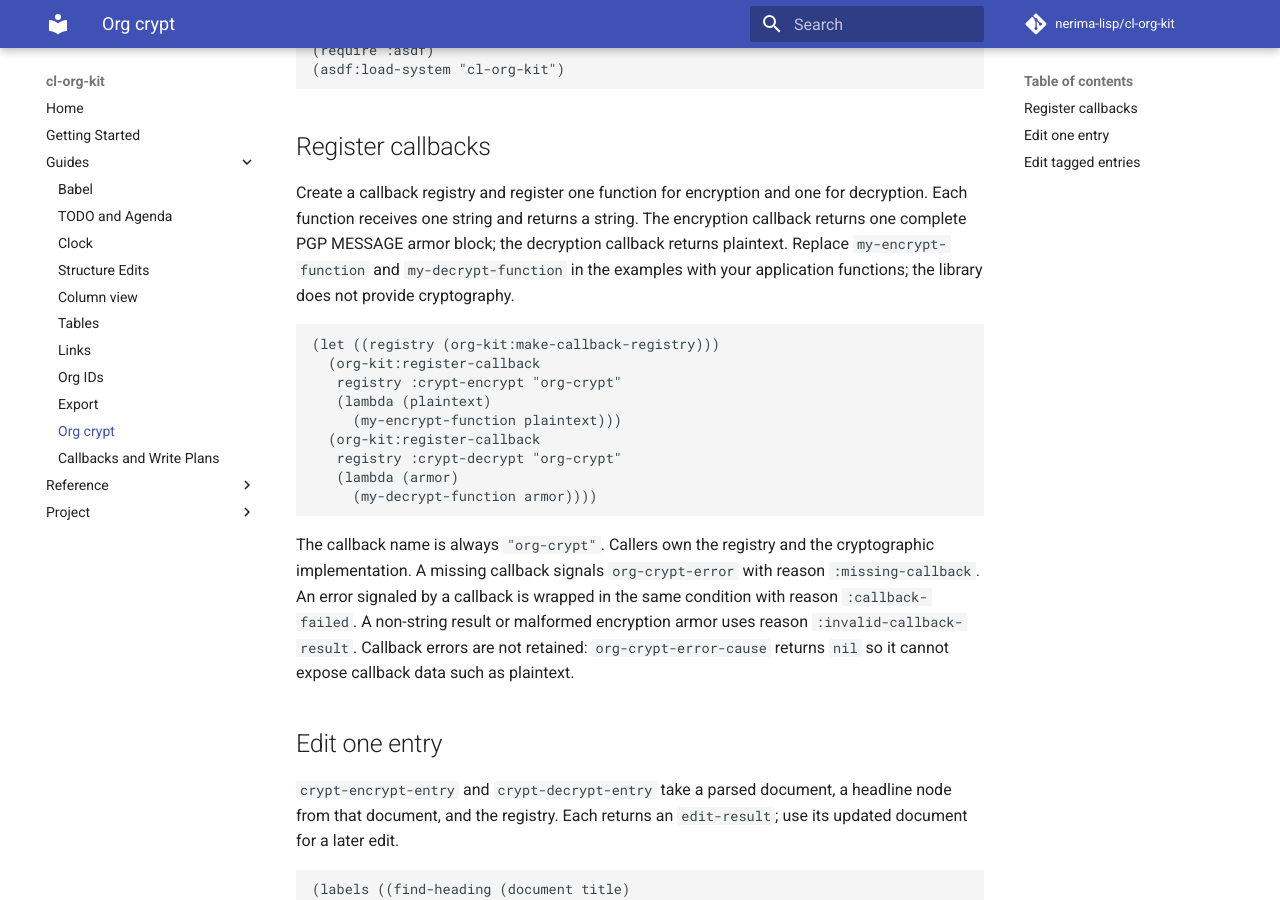
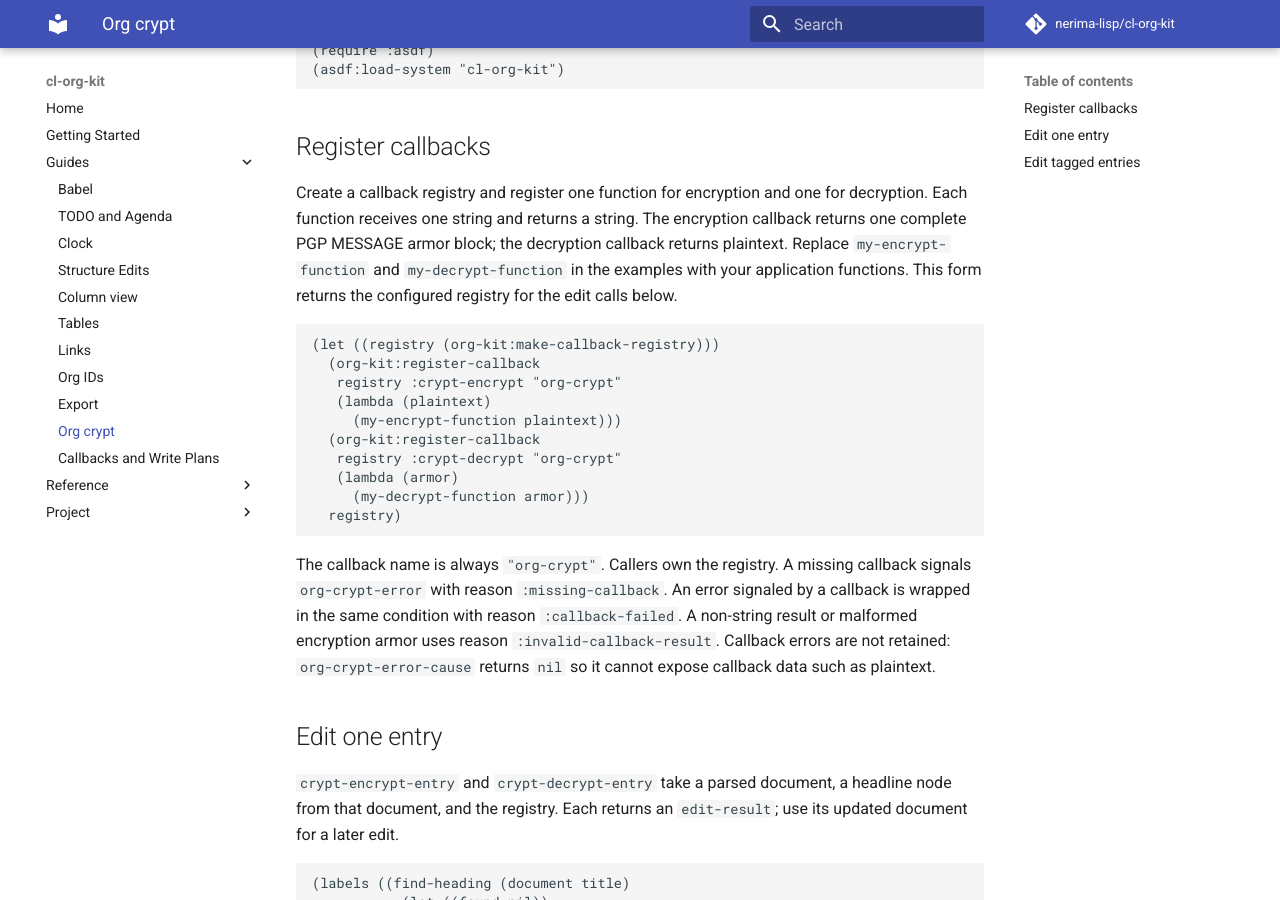
Before and after one commit to nerima-lisp/cl-org-kit, an MkDocs documentation site: the page built from docs/src/guides/crypt.md, in a window 1280 px wide and 900 px high, scrolled down 335 px. Built offline with MkDocs 1.6.1 and Material for MkDocs 9.7.7, drawn with Linux system fonts in a browser that asks for light colours; comment, search, counter and statistics services are not loaded; some of the changed text lies outside the part shown.

Commit message:
docs: clarify crypt guide behavior

````diff
--- a/docs/src/guides/crypt.md
+++ b/docs/src/guides/crypt.md
@@ -11,7 +11,7 @@ For instructions on adding a checkout and its dependencies to the ASDF source re
 
 ## Register callbacks
 
-Create a callback registry and register one function for encryption and one for decryption. Each function receives one string and returns a string. The encryption callback returns one complete PGP MESSAGE armor block; the decryption callback returns plaintext. Replace `my-encrypt-function` and `my-decrypt-function` in the examples with your application functions; the library does not provide cryptography.
+Create a callback registry and register one function for encryption and one for decryption. Each function receives one string and returns a string. The encryption callback returns one complete PGP MESSAGE armor block; the decryption callback returns plaintext. Replace `my-encrypt-function` and `my-decrypt-function` in the examples with your application functions. This form returns the configured registry for the edit calls below.
 
 ```lisp
 (let ((registry (org-kit:make-callback-registry)))
@@ -22,10 +22,11 @@ Create a callback registry and register one function for encryption and one for
   (org-kit:register-callback
    registry :crypt-decrypt "org-crypt"
    (lambda (armor)
-     (my-decrypt-function armor))))
+     (my-decrypt-function armor)))
+  registry)
 ```
 
-The callback name is always `"org-crypt"`. Callers own the registry and the cryptographic implementation. A missing callback signals `org-crypt-error` with reason `:missing-callback`. An error signaled by a callback is wrapped in the same condition with reason `:callback-failed`. A non-string result or malformed encryption armor uses reason `:invalid-callback-result`. Callback errors are not retained: `org-crypt-error-cause` returns `nil` so it cannot expose callback data such as plaintext.
+The callback name is always `"org-crypt"`. Callers own the registry. A missing callback signals `org-crypt-error` with reason `:missing-callback`. An error signaled by a callback is wrapped in the same condition with reason `:callback-failed`. A non-string result or malformed encryption armor uses reason `:invalid-callback-result`. Callback errors are not retained: `org-crypt-error-cause` returns `nil` so it cannot expose callback data such as plaintext.
 
 ## Edit one entry
 
@@ -63,7 +64,7 @@ The first payload line identifies encrypted content only when it is exactly `---
 
 ## Edit tagged entries
 
-`crypt-encrypt-entries` and `crypt-decrypt-entries` apply the operation to tagged headings and return one `edit-result` for the document. A matching heading is processed once with its subtree, so a matching descendant is not a separate target. The tag scan omits headings with a local or inherited `ARCHIVE` tag and COMMENT subtrees; a selected ancestor is still processed as one subtree.
+`crypt-encrypt-entries` and `crypt-decrypt-entries` apply the operation to tagged headings and return one `edit-result` for the document. A matching heading is processed once with its subtree, so a matching descendant is not a separate target. The tag scan excludes headings whose local or inherited tags include `ARCHIVE` and excludes COMMENT subtrees as independent roots. A selected ancestor still spans its full subtree: encryption includes descendants in those regions, while decryption searches the subtree for the first armor block, including one inside those regions.
 
 With a parsed `document` and configured `registry`, call either function:
 
````
